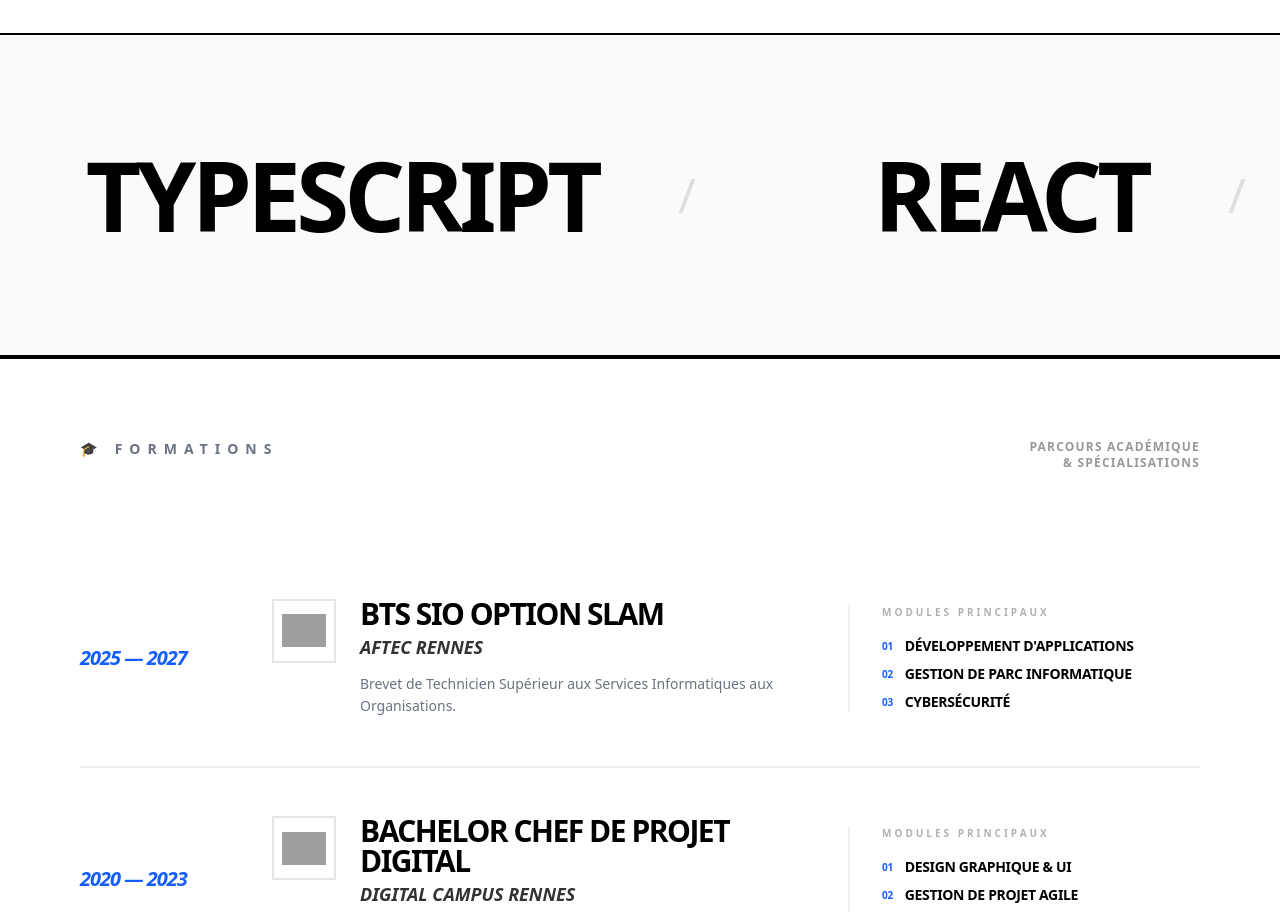
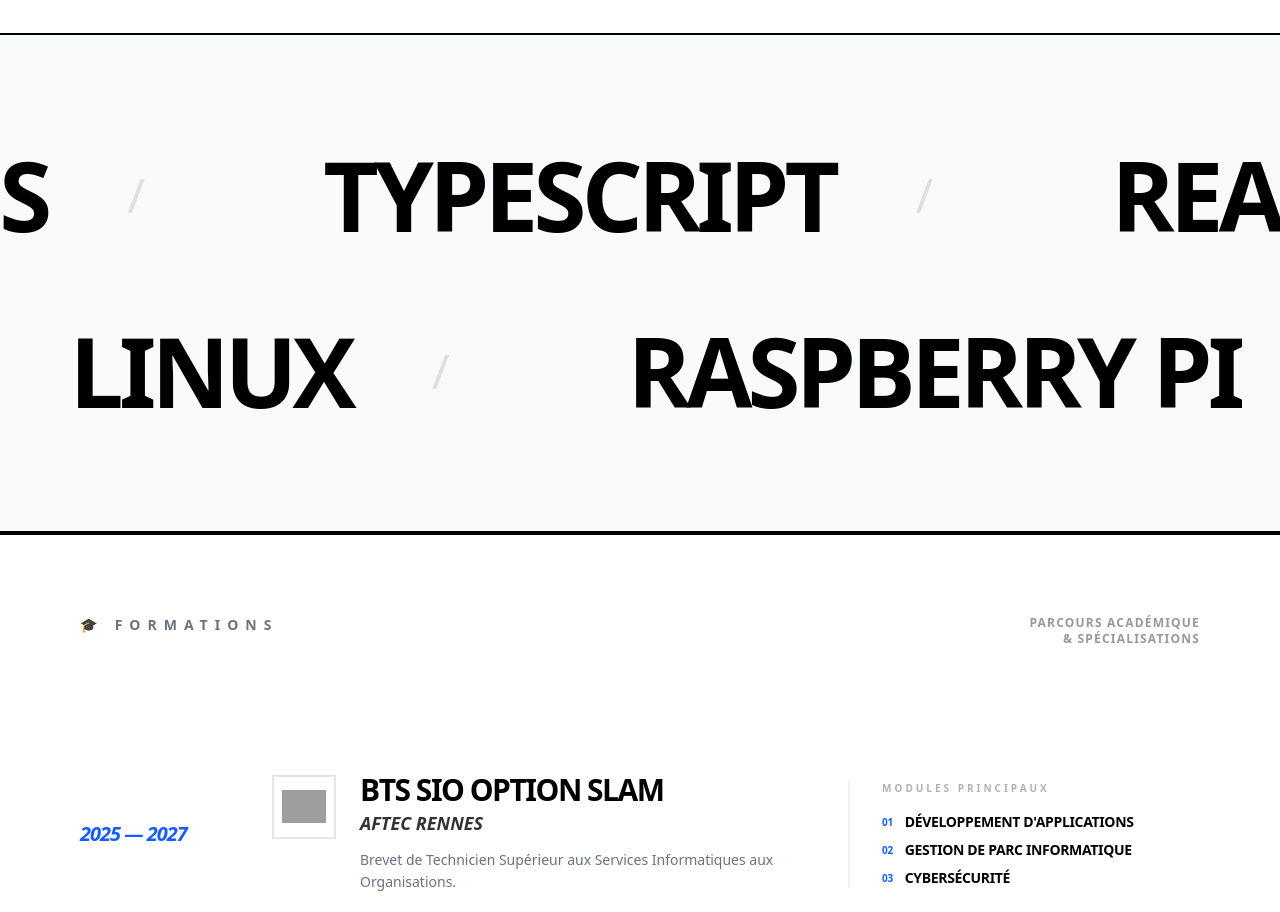
Before and after one commit to Adrien-Cl/portfolio, a React (Vite) app: page / in a window 1280 px wide. Shown: the part 3640-4552 px from the top of the page. Built offline with nearby package versions, Linux system fonts and the light colour scheme; grey boxes are pictures that could not be loaded; some icons are missing.

Commit message:
feat: simplifier la structure du composant SkillsSlider et améliorer l'affichage des compétences

```diff
--- a/src/components/SkillSlider.tsx
+++ b/src/components/SkillSlider.tsx
@@ -22,8 +22,6 @@
   SiWordpress,
 } from "@icons-pack/react-simple-icons";
 import { motion } from "framer-motion";
-
-// 1. On définit le type pour un Skill
 interface Skill {
   name: string;
   icon: React.ElementType;
@@ -98,7 +96,6 @@
   </div>
 );
 
-// 3. On définit le type pour le composant principal
 interface SkillsSliderProps {
   isDark: boolean;
 }
@@ -109,14 +106,10 @@
       className={`w-full py-12 md:py-24 overflow-hidden transition-colors ${
         isDark ? "bg-[#141414]" : "bg-gray-50"
       }`}>
-      {/* Version DESKTOP */}
-      <div className="hidden md:block">
-        <ScrollingRow items={SKILLS} duration={25} />
-      </div>
-
-      {/* Version MOBILE */}
-      <div className="md:hidden flex flex-col gap-2">
+      <div className="md:block">
         <ScrollingRow items={firstGroup} duration={15} />
+        <br />
+        <br />
         <ScrollingRow items={secondGroup} duration={18} reverse={true} />
       </div>
     </section>
```
